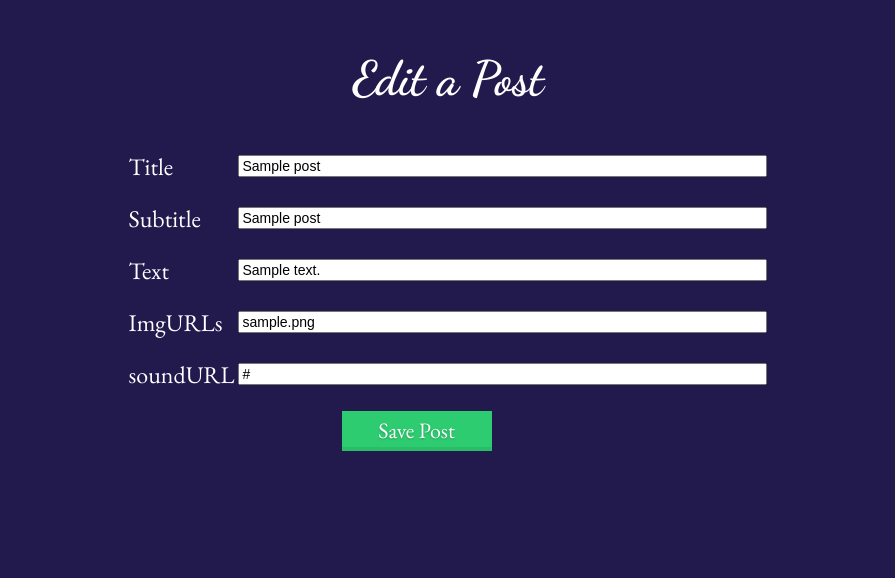
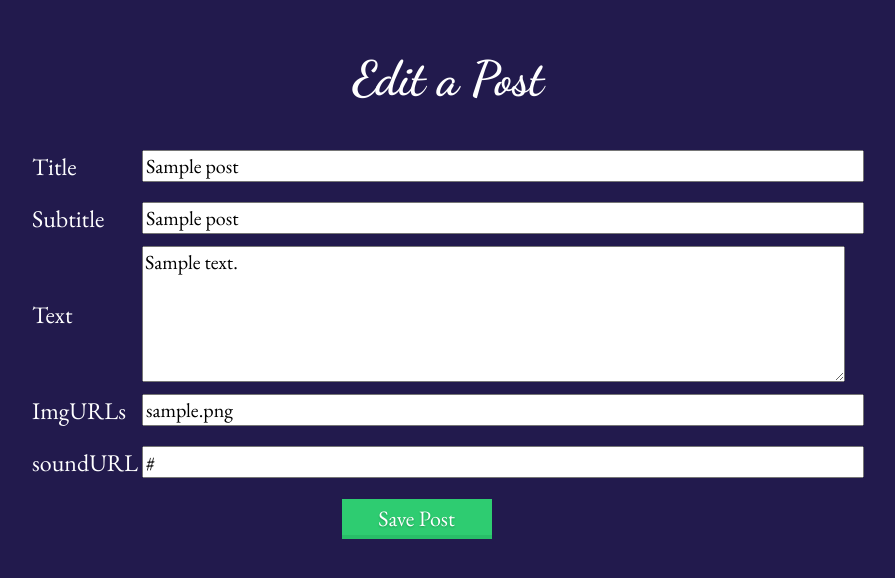
Before and after one commit to neilfitz/wanderment, a Django app: page /posts/edit_post/1/ in a window 1280 px wide. Shown: the top 578 px of the page, without its empty margins (192-1087 px from the left). Run offline with Django 3.2, Linux system fonts and the light colour scheme; tables that the repository leaves empty hold one stand-in row (values such as "Sample post"); some libraries are stand-ins or nearby versions.

Commit message:
Made the editing post page look really nice

```diff
--- a/wanderment/posts/forms.py
+++ b/wanderment/posts/forms.py
@@ -14,3 +14,7 @@ class EditPostForm(forms.ModelForm):
         model = Post
         fields = ('title', 'subTitle', 'text', 'imgURLs', 'soundURL')
         exclude = ('user', 'city')
+
+        widgets = {
+            'text': forms.Textarea(attrs={'cols': 80, 'rows': 20}),
+        }
--- a/wanderment/posts/templates/posts/edit_post.html
+++ b/wanderment/posts/templates/posts/edit_post.html
@@ -98,7 +98,7 @@
                     Title
                     </td>
                     <td>
-                    <input id="id_title" type="text" style="font-size:14px" value="{{p.title}}" name="title" size="62" maxlength="240">
+                    <input id="id_title" type="text" style="font-size:20px; font-family:'EB Garamond', serif;" value="{{p.title}}" name="title" size="62" maxlength="240" >
                     </td>
                     </tr>
 
@@ -108,7 +108,7 @@
                     Subtitle
                     </td>
                     <td>
-                    <input id="id_subTitle" type="text" style="font-size:14px" value="{{p.subTitle}}" name="subTitle" size="62" maxlength="240">
+                    <input id="id_subTitle" type="text" style="font-size:20px; font-family:'EB Garamond', serif;" value="{{p.subTitle}}" name="subTitle" size="62" maxlength="240">
                     </td>
                     </tr>
 
@@ -118,7 +118,10 @@
                     Text
                     </td>
                     <td>
-                    <input id="id_text" type="text" style="font-size:14px" value="{{p.text}}" name="text" size="62" maxlength="240">
+                    <!-- <input id="id_text" type="text" style="font-size:14px" value="{{p.text}}" name="text" size="62" maxlength="240"> -->
+
+                    <textarea resize="none" style="font-size:20px; font-family:'EB Garamond', serif;" form="post_form" style="font-size:14px" name="text" size="62" maxlength="240" rows="5" cols="62">{{p.text}}</textarea>
+
                     </td>
                     </tr>
 
@@ -128,7 +131,7 @@
                     ImgURLs
                     </td>
                     <td>
-                    <input id="id_imgURLs" type="text" style="font-size:14px" value="{{p.imgURLs}}" name="imgURLs" size="62" maxlength="240">
+                    <input id="id_imgURLs" type="text" style="font-size:20px; font-family:'EB Garamond', serif;" value="{{p.imgURLs}}" name="imgURLs" size="62" maxlength="240">
                     </td>
                     </tr>
 
@@ -138,7 +141,7 @@
                     soundURL
                     </td>
                     <td>
-                    <input id="id_soundURL" type="text" style="font-size:14px" value="{{p.soundURL}}" name="soundURL" size="62" maxlength="240">
+                    <input id="id_soundURL" type="text" style="font-size:20px; font-family:'EB Garamond', serif;" value="{{p.soundURL}}" name="soundURL" size="62" maxlength="240">
                     </td>
                     </tr>
 
```
